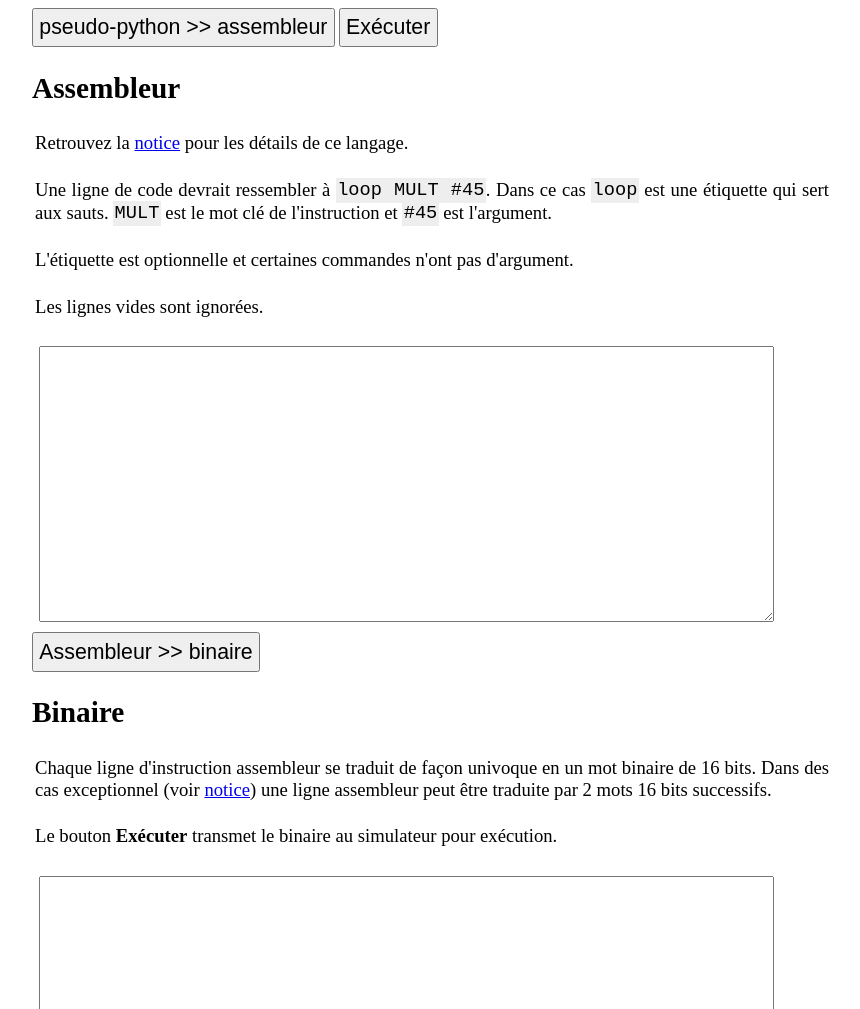
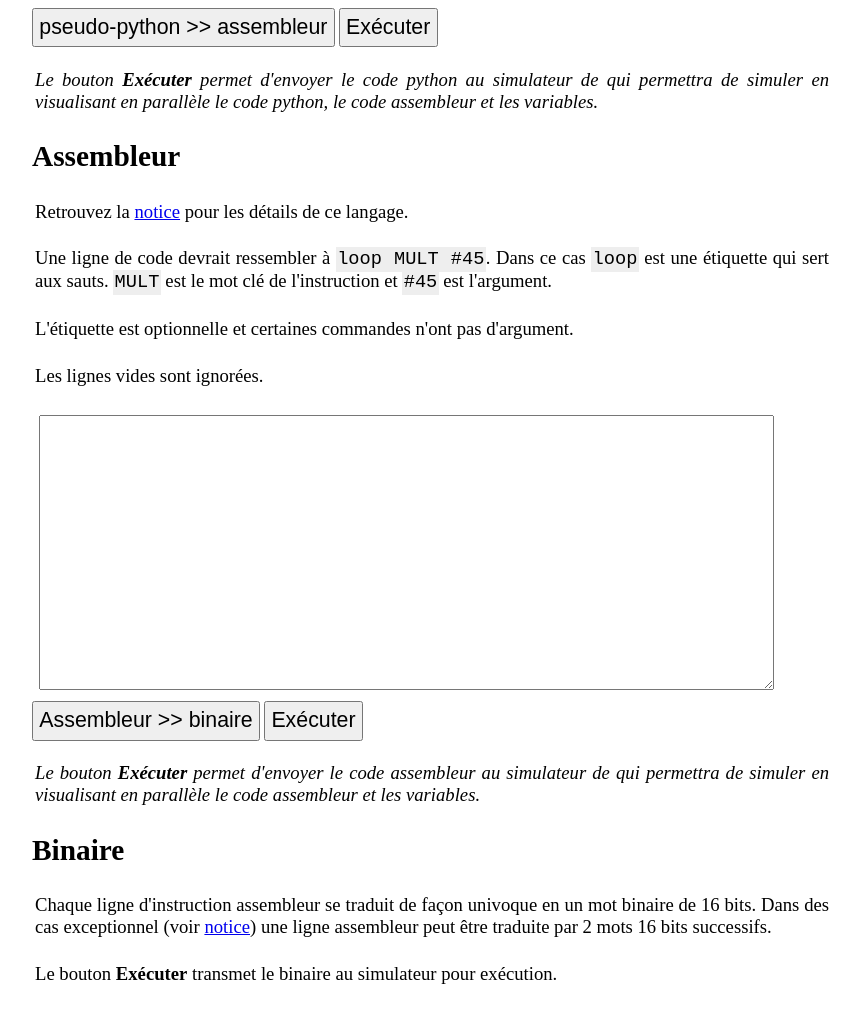
Before and after one commit to gromax/uPSimulator.js, a website: page dist/index.html in a window 1280 px wide. Shown: the part 1332-2341 px from the top of the page, without its empty margins (208-1068 px from the left). Drawn offline with Linux system fonts and the light colour scheme.

Commit message:
Ajout texte explicatif et bouton run asm

```diff
--- a/dist/index.html
+++ b/dist/index.html
@@ -42,7 +42,7 @@ print(y)
       <input type="button" id="validpython" value="pseudo-python >> assembleur" class="program">
       <input type="button" id="runpython" value="Exécuter" class="program">
     </div>
-
+    <p><i>Le bouton <b>Exécuter</b> permet d'envoyer le code python au simulateur de qui permettra de simuler en visualisant en parallèle le code python, le code assembleur et les variables.</i></p>
     <div id="divLogPython"></div>
 
     <h2>Assembleur</h2>
@@ -53,8 +53,9 @@ print(y)
     <textarea id="asm" class="program"></textarea>
     <div>
       <input type="button" id="validasm" value="Assembleur >> binaire" class="program">
+      <input type="button" id="runasm" value="Exécuter" class="program">
     </div>
-
+    <p><i>Le bouton <b>Exécuter</b> permet d'envoyer le code assembleur au simulateur de qui permettra de simuler en visualisant en parallèle le code assembleur et les variables.</i></p>
     <div id="divLogAsm"></div>
 
     <h2>Binaire</h2>
```
